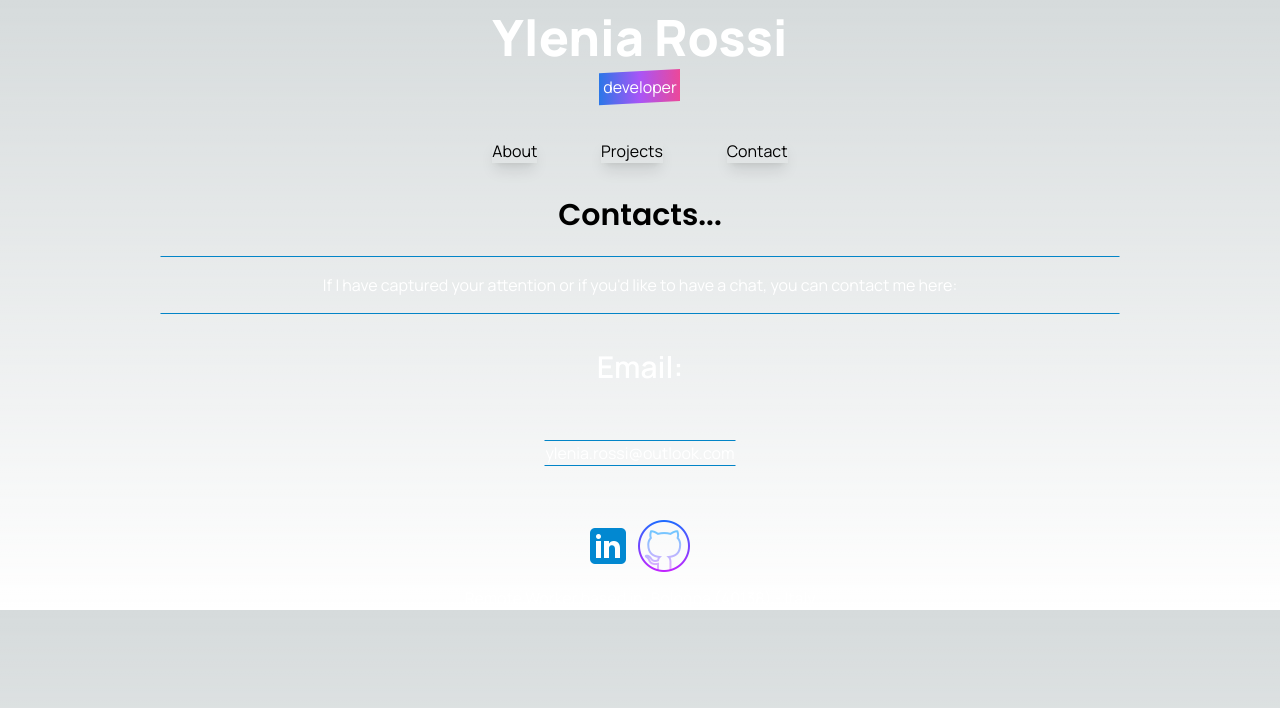
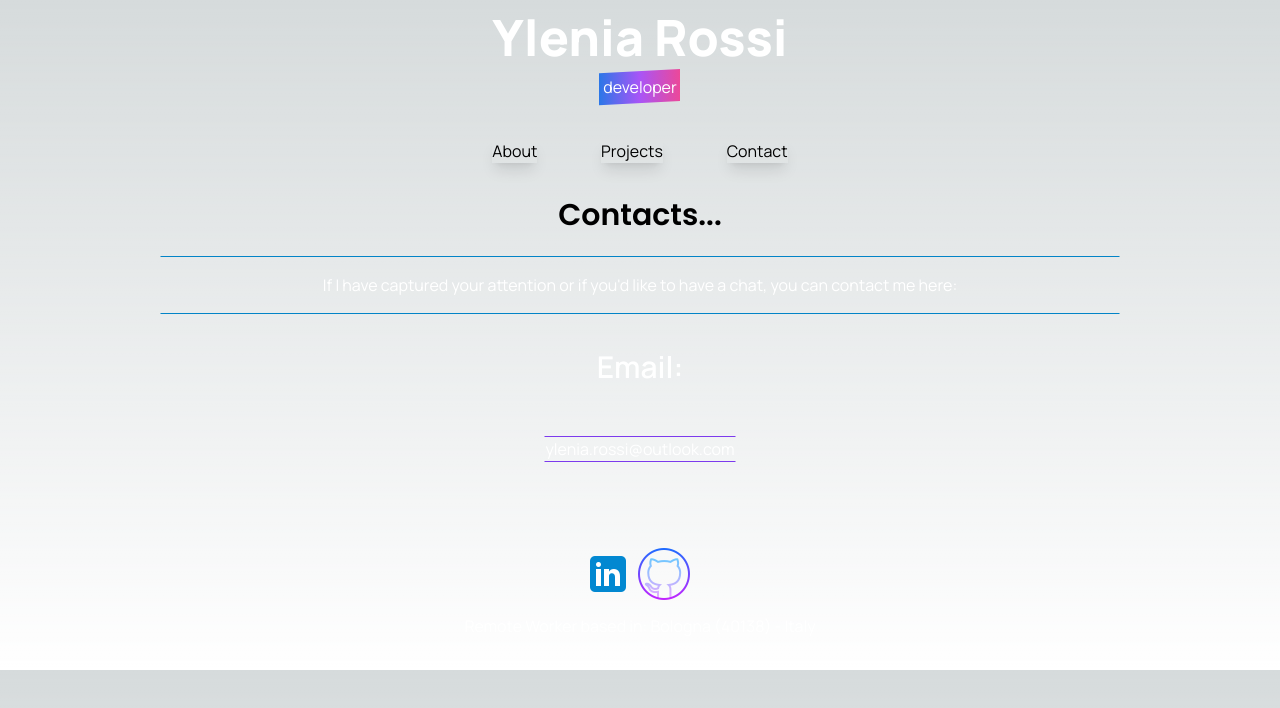
Before and after one commit to roxyle/portfolio, a Next.js app: page /Contact in a window 1280 px wide. Shown: the top 708 px of the page. Built offline with nearby package versions, Linux system fonts and the light colour scheme.

Commit message:
modificato footer e anche un po' contact sect

```diff
--- a/src/components/Footer.tsx
+++ b/src/components/Footer.tsx
@@ -23,7 +23,7 @@ const Footer = () => {
             </section>
         </div>
 
-        <div className="text-center">
+        <div className="text-center mb-8">
             Remote Worker based in: Bologna (40138) - Italy
 
         </div>
--- a/src/pages/Contact/index.tsx
+++ b/src/pages/Contact/index.tsx
@@ -18,16 +18,16 @@ const Contact = () => {
       </div>
 
 
+        <div className='py-8'>
+          <h2 className='head-text flex justify-center'>
+              <span className="relative text-white">Email:</span>
+          </h2>
 
-        <h2 className='py-8 head-text flex justify-center'>
-            <span className="relative text-white">Email:</span>
-        </h2>
-
-        <div className='mt-5 flex justify-center text-white'>
-          <p className='border border-x-transparent border-y-sky-600'>
-            ylenia.rossi@outlook.com </p>
+          <div className='mt-12 flex justify-center text-white'>
+            <p className='border border-x-transparent border-y-violet-600'>
+              ylenia.rossi@outlook.com </p>
+          </div>
         </div>
-
       </section>
       <Footer/>
     </>
```
